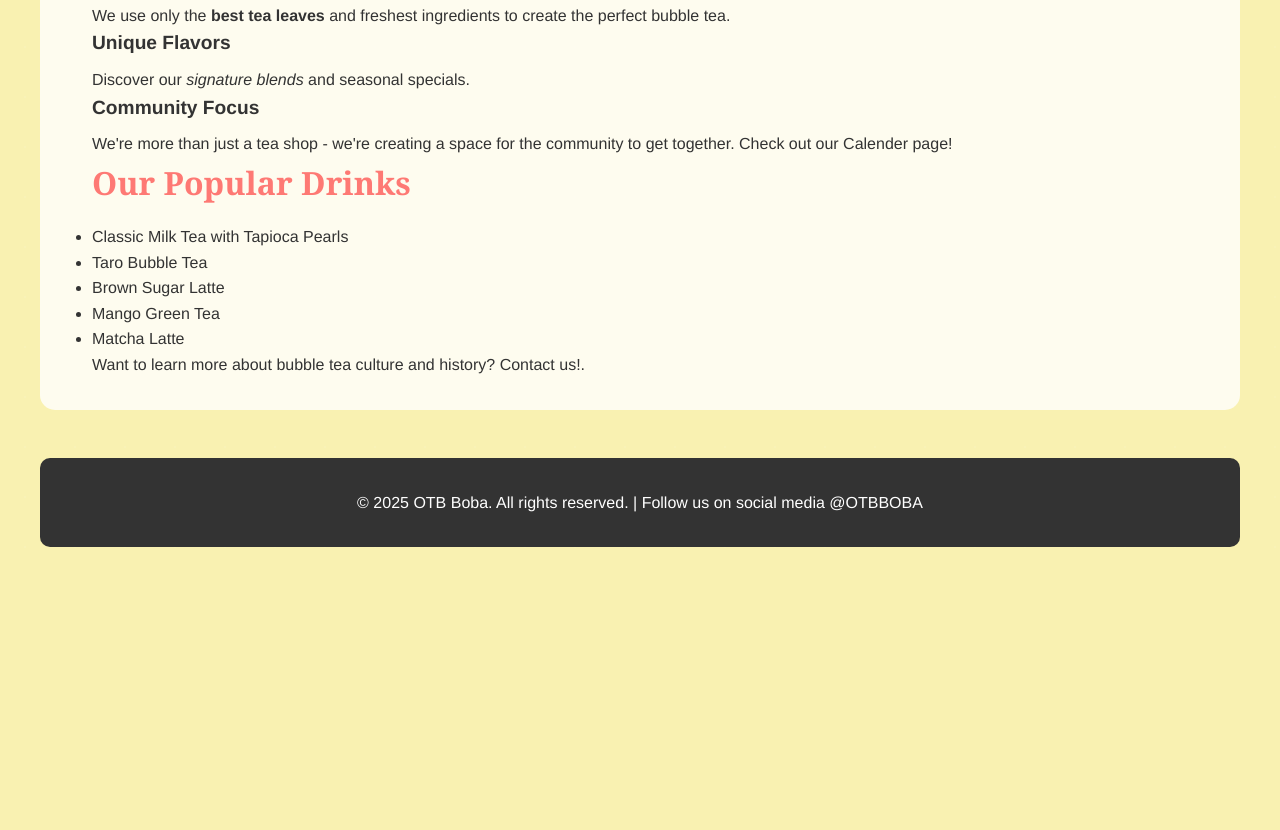
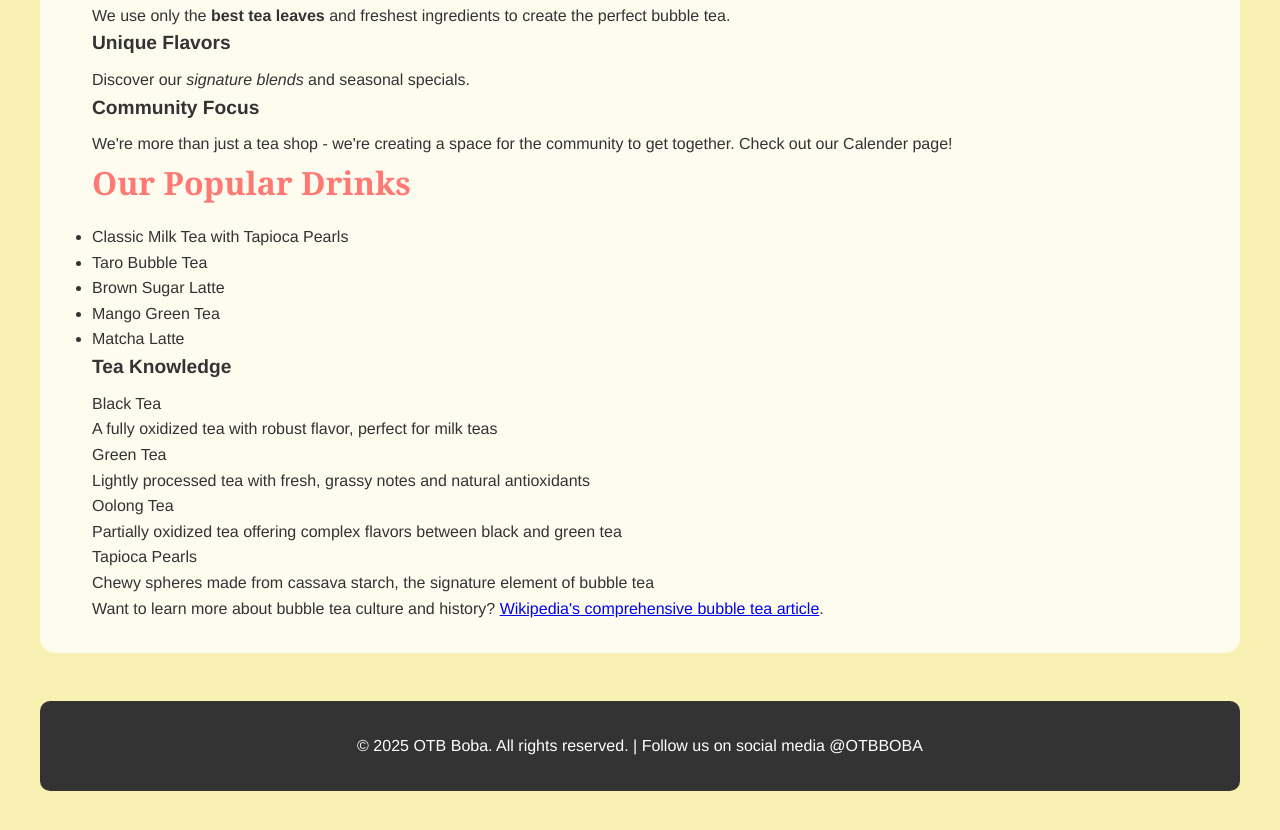
Before and after one commit to zarkhagha/zarkhagha.github.io, a plain HTML site: page index.html in a window 1280 px wide. Shown: the part 678-1508 px from the top of the page. Before the commit the page ends 1265 px from the top, so only its background shows below. Drawn offline with Linux system fonts and the light colour scheme.

Commit message:
Update index.html

```diff
--- a/index.html
+++ b/index.html
@@ -26,7 +26,7 @@
                 <h1>Welcome to OTB Boba!</h1>
                 <p>Only-The-Best Boba! We sell the best bubble tea and delicious flavors! Made with the finest ingredients!</p>
 
-                <img src="https://images.unsplash.com/photo-1578662996442-48f60103fc96?w=400&h=300&fit=crop" alt="Colorful bubble tea drinks with tapioca pearls" class="hero-image">
+                <img src="https://pixahive.com/wp-content/uploads/2021/03/-379863-pixahive.jpg" alt="Colorful bubble tea drinks with tapioca pearls" class="hero-image">
 
                 <a href="menu.html" class="cta-button">Explore Our Menu</a>
             </div>
@@ -60,7 +60,22 @@
                     <li>Matcha Latte</li>
                 </ul>
 
-                <p>Want to learn more about bubble tea culture and history? Contact us!</a>.</p>
+                <h3>Tea Knowledge</h3>
+                <dl class="tea-knowledge">
+                    <dt>Black Tea</dt>
+                    <dd>A fully oxidized tea with robust flavor, perfect for milk teas</dd>
+
+                    <dt>Green Tea</dt>
+                    <dd>Lightly processed tea with fresh, grassy notes and natural antioxidants</dd>
+
+                    <dt>Oolong Tea</dt>
+                    <dd>Partially oxidized tea offering complex flavors between black and green tea</dd>
+
+                    <dt>Tapioca Pearls</dt>
+                    <dd>Chewy spheres made from cassava starch, the signature element of bubble tea</dd>
+                </dl>
+
+                <p>Want to learn more about bubble tea culture and history? <a href="https://en.wikipedia.org/wiki/Bubble_tea" target="_blank">Wikipedia's comprehensive bubble tea article</a>.</p>
             </div>
         </section>
     </main>
```
